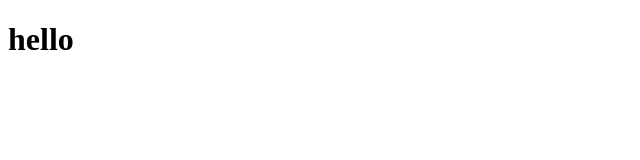
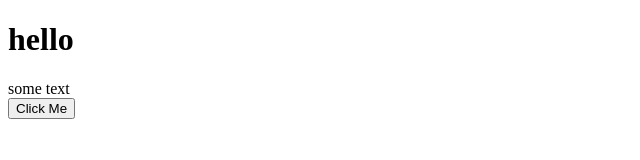
Before and after one commit to adovg/training, a plain HTML site: page index.html in a window 1280 px wide. Shown: the whole page, without its empty margins (0-640 px from the left). Drawn offline with Linux system fonts and the light colour scheme.

Commit message:
text and button

```diff
--- a/index.html
+++ b/index.html
@@ -6,6 +6,7 @@
 </head>
 <body>
 	<h1>hello</h1>
-<div></div>
+	<div>some text</div>
+	<button type="button">Click Me</button>
 </body>
 </html>
```
